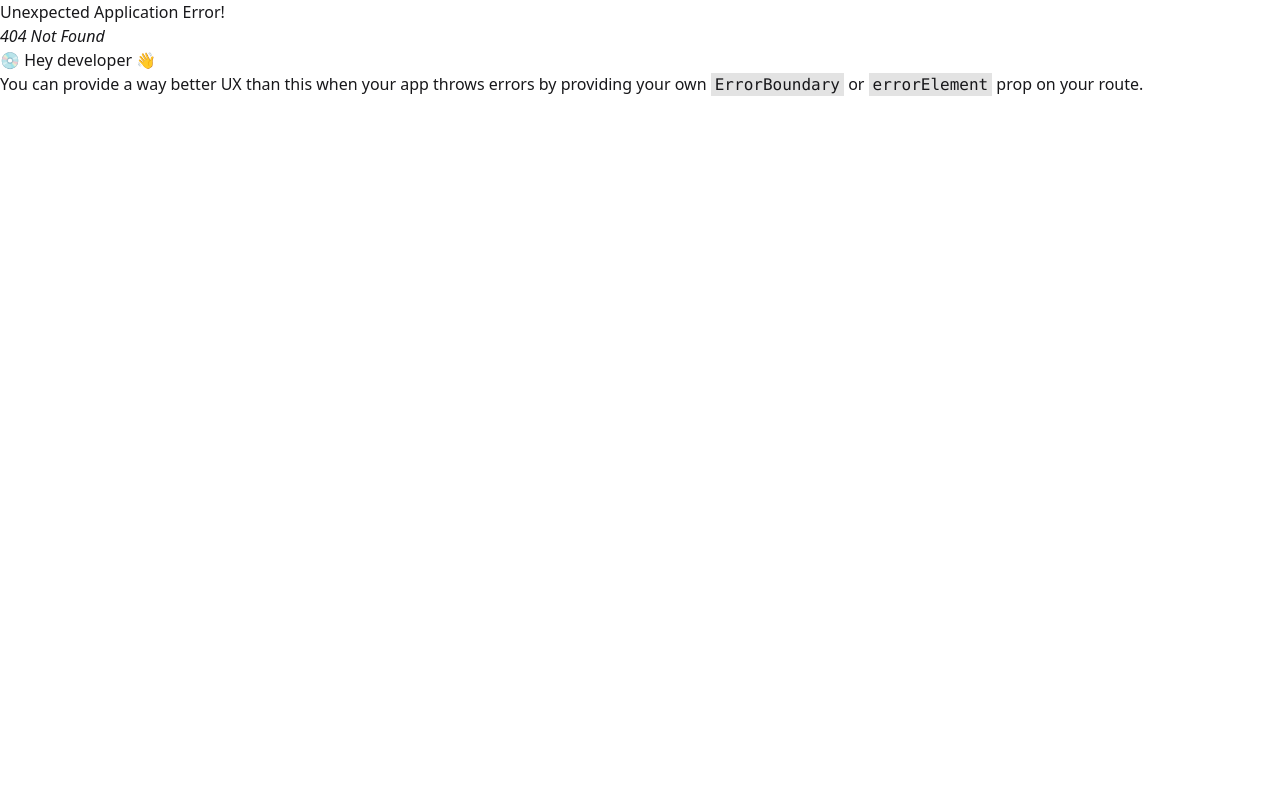
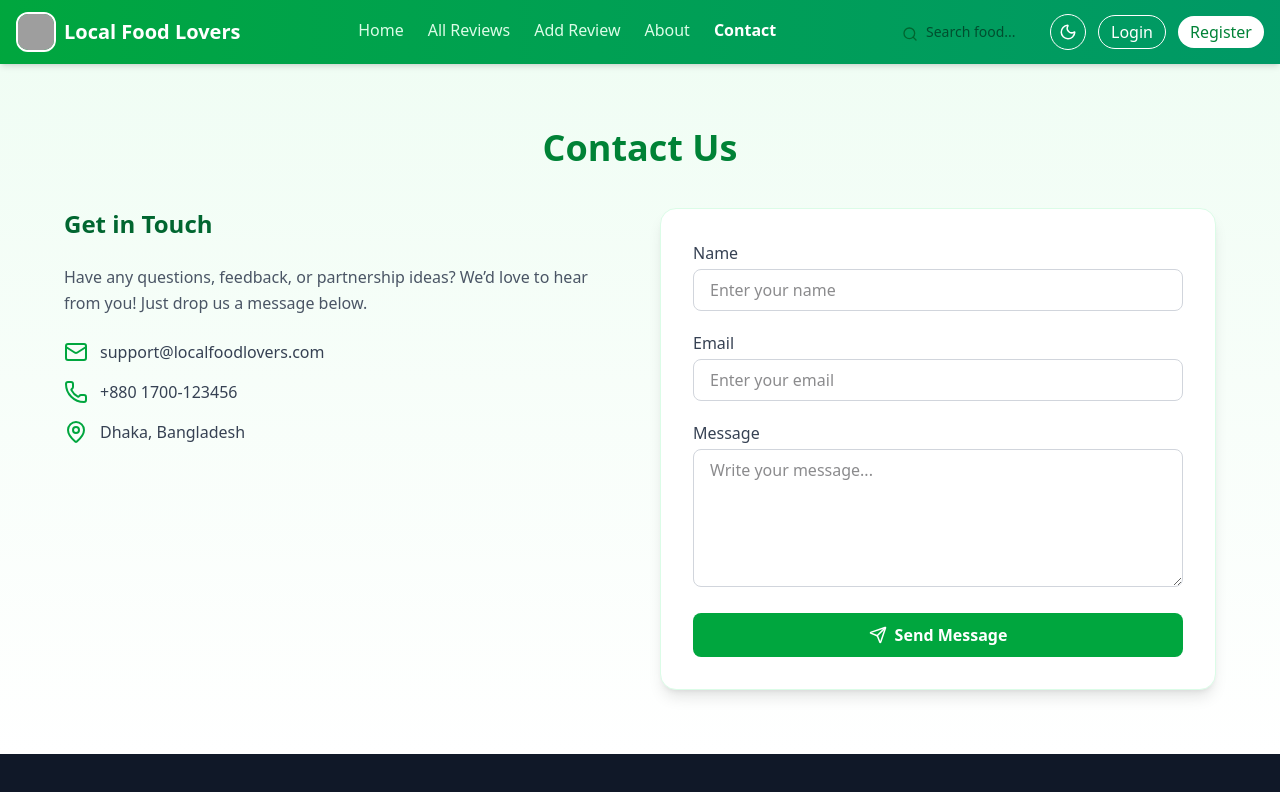
Before and after one commit to Badsha012/Local_Food_Loers_Network_Client_Side, a React (Vite) app: page /contact in a window 1280 px wide. Before the commit this address had no page. Shown: the top 792 px of the page. Built offline with nearby package versions, Linux system fonts and the light colour scheme; grey boxes are pictures that could not be loaded.

Commit message:
added a contact page

```diff
--- a/src/Componen/Navbar.jsx
+++ b/src/Componen/Navbar.jsx
@@ -1,45 +1,55 @@
 import React, { useState } from "react";
-import { NavLink, useNavigate } from "react-router"; // ✅ fixed import
-import { Menu, X } from "lucide-react"; // npm i lucide-react
+import { NavLink, useNavigate } from "react-router";
+import { Menu, X, Sun, Moon, Search } from "lucide-react";
 
 // 🔹 Loading Spinner Component
-const LoadingSpinner = () => {
-  return (
+const LoadingSpinner = () => (
   <div className="fixed inset-0 flex items-center justify-center bg-black/30 z-50">
     <div className="w-16 h-16 border-4 border-white border-t-transparent rounded-full animate-spin"></div>
   </div>
 );
-};
 
 const Navbar = () => {
   const [open, setOpen] = useState(false);
-  const [loading, setLoading] = useState(false); // ← loading state
+  const [loading, setLoading] = useState(false);
+  const [dark, setDark] = useState(false);
+  const [search, setSearch] = useState("");
+  const [user, setUser] = useState(null); // 🔹 Dummy Auth
   const navigate = useNavigate();
 
   const navItems = [
     { name: "Home", path: "/" },
     { name: "All Reviews", path: "/all-reviews" },
+    { name: "Add Review", path: "/add-review" },
     { name: "About", path: "/about" },
+    { name: "Contact", path: "/contact" },
   ];
 
-  // 🔹 Navigate with loading spinner
   const handleNavigate = (path) => {
     setLoading(true);
     setTimeout(() => {
       navigate(path);
       setLoading(false);
-    }, 1000); // 1s delay for animation
+    }, 700);
   };
+
+  // const handleLogin = () => setUser({ name: "Badsha" });
+  // const handleLogout = () => setUser(null);
 
   return (
     <>
-      {/* 🔹 Show spinner when loading */}
       {loading && <LoadingSpinner />}
 
-      <div className="sticky top-0 z-50 bg-gradient-to-r from-green-600 to-emerald-600 text-white shadow-md">
-        <div className="navbar container mx-auto px-4 py-2">
-          {/* LEFT - LOGO + TITLE */}
-          <div className="navbar-start flex items-center gap-2">
+      <div
+        className={`sticky top-0 z-50 shadow-md transition ${
+          dark
+            ? "bg-gray-900 text-white"
+            : "bg-gradient-to-r from-green-600 to-emerald-600 text-white"
+        }`}
+      >
+        <div className="navbar container mx-auto px-4 py-2 flex items-center justify-between">
+          {/* LEFT - Logo + Title */}
+          <div className="flex items-center gap-2">
             <img
               className="h-10 w-10 rounded-xl object-cover border-2 border-white"
               src="https://i.ibb.co/8g0f17B4/images-10.jpg"
@@ -53,12 +63,11 @@ const Navbar = () => {
             </NavLink>
           </div>
 
-          {/* DESKTOP MENU */}
-          <div className="navbar-center hidden lg:flex">
-            <ul className="menu menu-horizontal gap-5 font-medium">
+          {/* CENTER MENU (Desktop) */}
+          <div className="hidden lg:flex items-center gap-6 font-medium">
             {navItems.map(({ name, path }) => (
-                <li key={name}>
               <NavLink
+                key={name}
                 to={path}
                 className={({ isActive }) =>
                   `relative pb-1 transition group ${
@@ -69,40 +78,88 @@ const Navbar = () => {
                 {name}
                 <span className="absolute left-0 bottom-0 h-[2px] bg-white w-0 group-hover:w-full transition-all duration-300" />
               </NavLink>
-                </li>
             ))}
-            </ul>
           </div>
 
-          {/* RIGHT BUTTONS */}
-          <div className="navbar-end hidden lg:flex gap-3">
+          {/* RIGHT SIDE */}
+          <div className="hidden lg:flex items-center gap-3">
+            {/* Search */}
+            <div className="relative">
+              <Search className="absolute left-2 top-2.5 text-green-800 w-4 h-4" />
+              <input
+                type="text"
+                placeholder="Search food..."
+                value={search}
+                onChange={(e) => setSearch(e.target.value)}
+                className="pl-8 pr-3 py-1.5 rounded-full text-sm text-black outline-none w-36 focus:w-48 transition-all"
+              />
+            </div>
+
+            {/* Theme Toggle */}
+            <button
+              onClick={() => setDark(!dark)}
+              className="p-2 rounded-full border border-white hover:bg-white hover:text-green-700 transition"
+            >
+              {dark ? <Sun size={18} /> : <Moon size={18} />}
+            </button>
+
+            {/* Auth Buttons */}
+            {user ? (
+              <>
+                <span className="text-sm font-medium">
+                  Hi, <span className="font-bold">{user.name}</span>
+                </span>
+                <button
+
+                  className="px-3 py-1 rounded-full bg-white text-green-700 font-medium hover:bg-green-100 transition"
+                >
+                  Logout
+                </button>
+              </>
+            ) : (
+              <>
                 <button
                   onClick={() => handleNavigate("/login")}
-              className="px-4 py-2 rounded-full border border-white text-white font-medium hover:bg-white hover:text-green-700 transition flex items-center justify-center gap-2"
+                  className="px-3 py-1 rounded-full border border-white text-white font-medium hover:bg-white hover:text-green-700 transition"
                   disabled={loading}
                 >
-              {loading ? "Loading..." : "Login"}
+                  Login
                 </button>
                 <button
                   onClick={() => handleNavigate("/register")}
-              className="px-4 py-2 rounded-full bg-white text-green-700 font-medium hover:bg-green-100 transition flex items-center justify-center gap-2"
+                  className="px-3 py-1 rounded-full bg-white text-green-700 font-medium hover:bg-green-100 transition"
                   disabled={loading}
                 >
-              {loading ? "Loading..." : "Register"}
+                  Register
                 </button>
+              </>
+            )}
           </div>
 
           {/* MOBILE MENU BUTTON */}
-          <div className="lg:hidden navbar-end">
+          <div className="lg:hidden">
             <button onClick={() => setOpen(!open)}>
               {open ? <X color="white" /> : <Menu color="white" />}
             </button>
           </div>
         </div>
 
-        {/* MOBILE DROPDOWN MENU */}
+        {/* MOBILE DROPDOWN */}
         {open && (
           <div className="lg:hidden bg-green-700 text-white shadow-md px-4 pb-4 space-y-3 animate-fadeIn">
+            {/* Search */}
+            <div className="flex items-center gap-2 py-2">
+              <Search size={18} />
+              <input
+                type="text"
+                placeholder="Search food..."
+                value={search}
+                onChange={(e) => setSearch(e.target.value)}
+                className="w-full px-3 py-1.5 rounded-md text-black outline-none"
+              />
+            </div>
+
+            {/* Menu Items */}
             {navItems.map(({ name, path }) => (
               <NavLink
                 key={name}
@@ -118,16 +175,28 @@ const Navbar = () => {
               </NavLink>
             ))}
 
+            {/* Auth Buttons */}
             <div className="flex gap-3 pt-2">
+              {user ? (
+                <button
+                  onClick={() => {
+                    setUser(null);
+                    setOpen(false);
+                  }}
+                  className="flex-1 px-4 py-2 rounded-full bg-white text-green-700 font-medium hover:bg-green-100 transition"
+                >
+                  Logout
+                </button>
+              ) : (
+                <>
                   <button
                     onClick={() => {
                       setOpen(false);
                       handleNavigate("/login");
                     }}
                     className="flex-1 text-center px-4 py-2 rounded-full border border-white text-white font-medium hover:bg-white hover:text-green-700 transition"
-                disabled={loading}
                   >
-                {loading ? "Loading..." : "Login"}
+                    Login
                   </button>
                   <button
                     onClick={() => {
@@ -135,9 +204,20 @@ const Navbar = () => {
                       handleNavigate("/register");
                     }}
                     className="flex-1 text-center px-4 py-2 rounded-full bg-white text-green-700 font-medium hover:bg-green-100 transition"
-                disabled={loading}
                   >
-                {loading ? "Loading..." : "Register"}
+                    Register
+                  </button>
+                </>
+              )}
+            </div>
+
+            {/* Theme Toggle */}
+            <div className="pt-2">
+              <button
+                onClick={() => setDark(!dark)}
+                className="flex items-center gap-2 px-3 py-2 rounded-md hover:bg-green-600 w-full justify-center"
+              >
+                {dark ? <Sun size={18} /> : <Moon size={18} />} Toggle Theme
               </button>
             </div>
           </div>
--- /dev/null
+++ b/src/Pages/Contact.jsx
@@ -0,0 +1,121 @@
+import React, { useState } from "react";
+import { Mail, Phone, MapPin, Send } from "lucide-react";
+
+const Contact = () => {
+  const [formData, setFormData] = useState({
+    name: "",
+    email: "",
+    message: "",
+  });
+
+  const [submitted, setSubmitted] = useState(false);
+
+  const handleChange = (e) => {
+    setFormData({ ...formData, [e.target.name]: e.target.value });
+  };
+
+  const handleSubmit = (e) => {
+    e.preventDefault();
+    console.log("Form Data:", formData); // এখানে তুমি পরে backend যুক্ত করতে পারবে
+    setSubmitted(true);
+    setFormData({ name: "", email: "", message: "" });
+    setTimeout(() => setSubmitted(false), 3000);
+  };
+
+  return (
+    <section className="bg-gradient-to-b from-green-50 to-white py-16" id="contact">
+      <div className="container mx-auto px-6 lg:px-16">
+        <h2 className="text-4xl font-bold text-center text-green-700 mb-10">
+          Contact Us
+        </h2>
+
+        <div className="grid grid-cols-1 md:grid-cols-2 gap-10">
+          {/* LEFT - Contact Info */}
+          <div className="space-y-6">
+            <h3 className="text-2xl font-semibold text-green-800">Get in Touch</h3>
+            <p className="text-gray-600 leading-relaxed">
+              Have any questions, feedback, or partnership ideas?
+              We’d love to hear from you! Just drop us a message below.
+            </p>
+
+            <div className="space-y-4 text-gray-700">
+              <div className="flex items-center gap-3">
+                <Mail className="text-green-600" />
+                <p>support@localfoodlovers.com</p>
+              </div>
+              <div className="flex items-center gap-3">
+                <Phone className="text-green-600" />
+                <p>+880 1700-123456</p>
+              </div>
+              <div className="flex items-center gap-3">
+                <MapPin className="text-green-600" />
+                <p>Dhaka, Bangladesh</p>
+              </div>
+            </div>
+          </div>
+
+          {/* RIGHT - Contact Form */}
+          <form
+            onSubmit={handleSubmit}
+            className="bg-white rounded-2xl shadow-lg p-8 space-y-5 border border-green-100"
+          >
+            <div>
+              <label className="block text-gray-700 font-medium mb-1">Name</label>
+              <input
+                type="text"
+                name="name"
+                value={formData.name}
+                onChange={handleChange}
+                required
+                placeholder="Enter your name"
+                className="w-full px-4 py-2 border border-gray-300 rounded-lg focus:outline-none focus:ring-2 focus:ring-green-500"
+              />
+            </div>
+
+            <div>
+              <label className="block text-gray-700 font-medium mb-1">Email</label>
+              <input
+                type="email"
+                name="email"
+                value={formData.email}
+                onChange={handleChange}
+                required
+                placeholder="Enter your email"
+                className="w-full px-4 py-2 border border-gray-300 rounded-lg focus:outline-none focus:ring-2 focus:ring-green-500"
+              />
+            </div>
+
+            <div>
+              <label className="block text-gray-700 font-medium mb-1">Message</label>
+              <textarea
+                name="message"
+                value={formData.message}
+                onChange={handleChange}
+                required
+                placeholder="Write your message..."
+                rows="5"
+                className="w-full px-4 py-2 border border-gray-300 rounded-lg focus:outline-none focus:ring-2 focus:ring-green-500"
+              />
+            </div>
+
+            <button
+              type="submit"
+              className="w-full flex items-center justify-center gap-2 bg-green-600 text-white font-semibold py-2.5 rounded-lg hover:bg-green-700 transition"
+            >
+              <Send size={18} />
+              Send Message
+            </button>
+
+            {submitted && (
+              <p className="text-green-600 font-medium text-center pt-2">
+                ✅ Message sent successfully!
+              </p>
+            )}
+          </form>
+        </div>
+      </div>
+    </section>
+  );
+};
+
+export default Contact;
```
Also changed, not shown: src/Router/Router.jsx (+6 -1 lines). Lines whose indentation alone changed are shown as unchanged.
